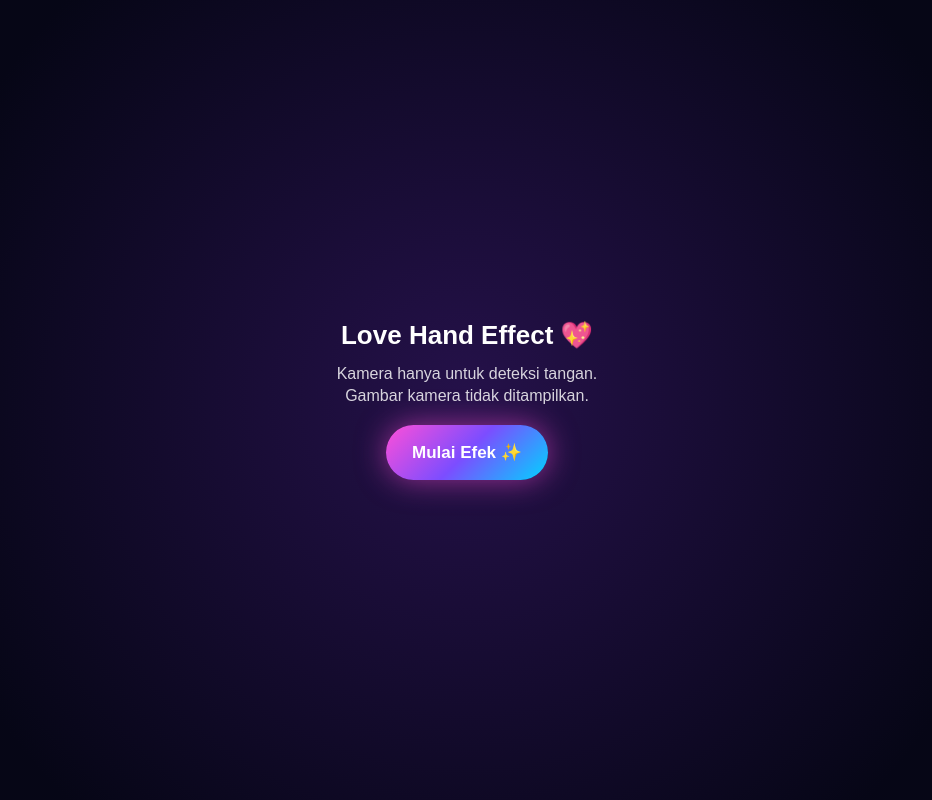
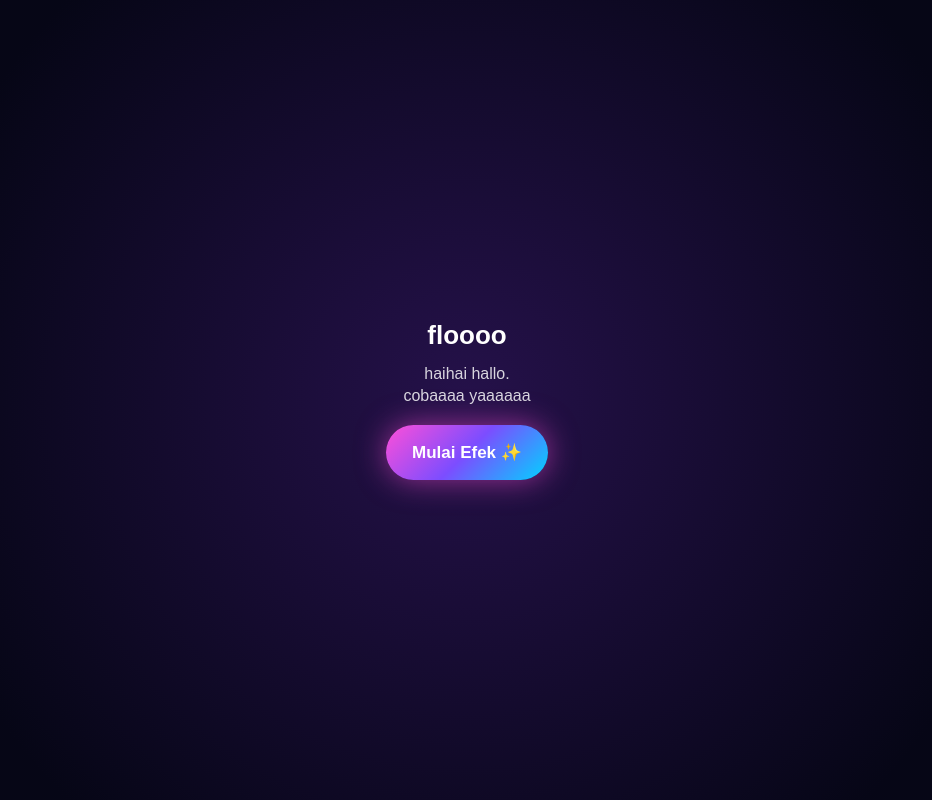
Before and after one commit to devano12/coba-kamera, a plain HTML site: page index.html in a window 1280 px wide. Shown: the whole page, without its empty margins (173-1105 px from the left). Drawn offline with Linux system fonts and the light colour scheme.

Commit message:
Update index.html

```diff
--- a/index.html
+++ b/index.html
@@ -89,8 +89,8 @@
 
   <div class="start" id="startScreen">
     <div class="panel">
-      <h1>Love Hand Effect 💖</h1>
-      <p>Kamera hanya untuk deteksi tangan.<br>Gambar kamera tidak ditampilkan.</p>
+      <h1>floooo</h1>
+      <p>haihai hallo.<br>cobaaaa yaaaaaa</p>
       <button id="startBtn" type="button">Mulai Efek ✨</button>
     </div>
   </div>
```
